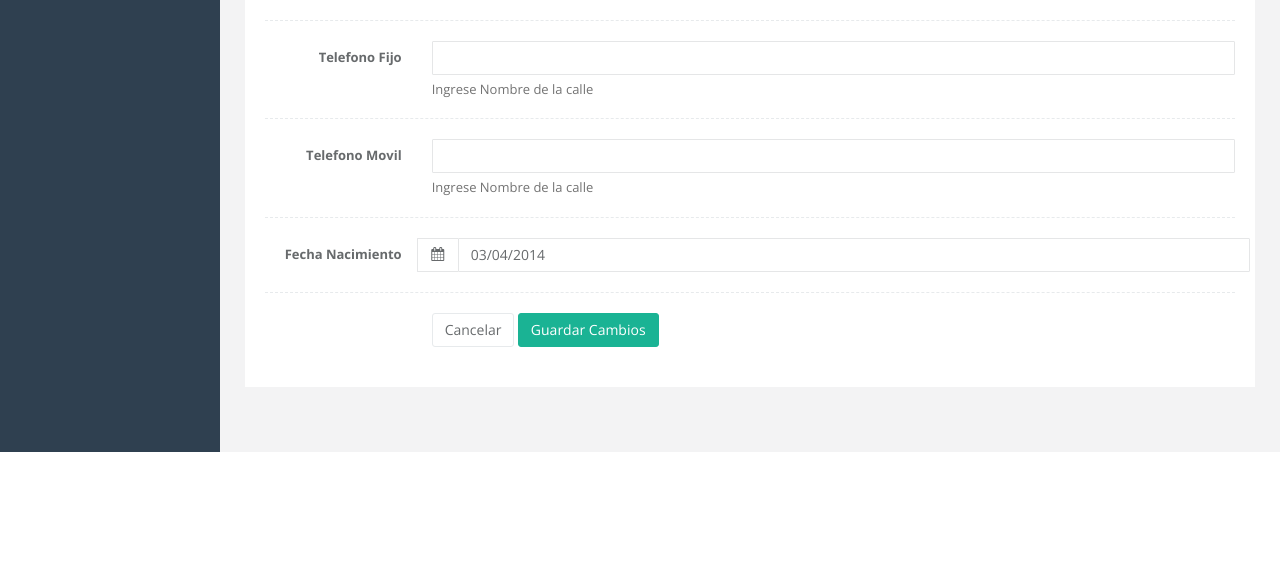
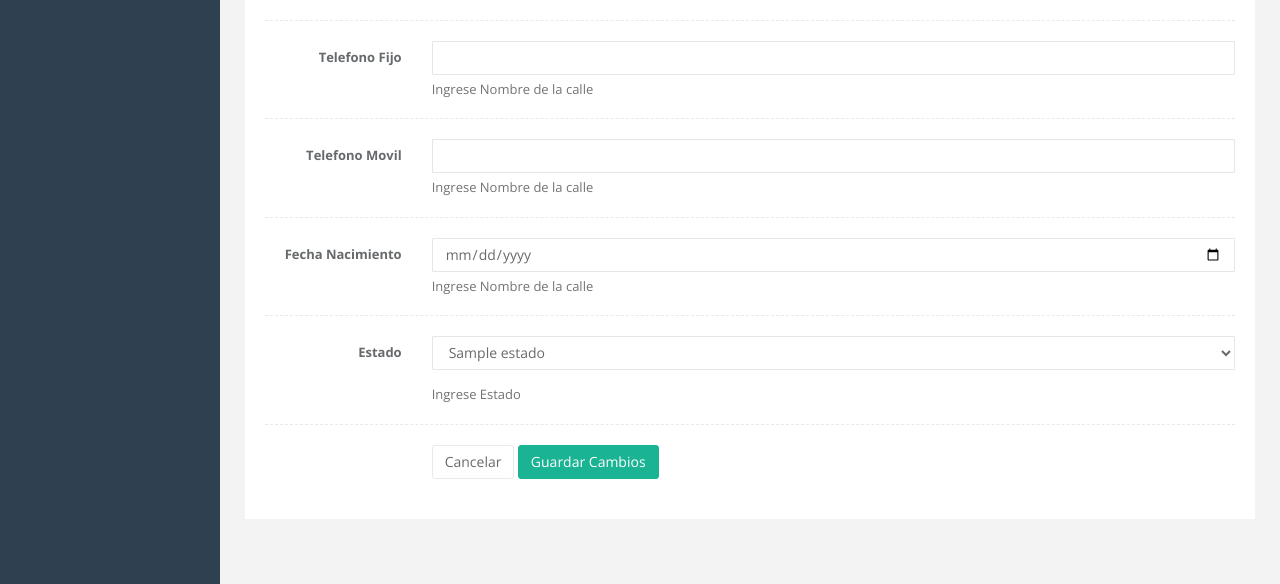
Before and after one commit to lonkonao/proyectoTitulo, a PHP site: page /vista/delincuente.php in a window 1280 px wide. Shown: the part 918-1502 px from the top of the page. Before the commit the page ends 1370 px from the top, so only its background shows below. Run offline with PHP 8.4, Linux system fonts and the light colour scheme; the visitor is signed in with stand-in values (Sample User, id 1); tables that the repository leaves empty or names only in its code hold one stand-in row (values such as "Sample post"); some libraries are stand-ins or nearby versions.

Commit message:
fix delincuente

```diff
--- a/modelo/Data.php
+++ b/modelo/Data.php
@@ -90,7 +90,7 @@ class Data {
         $sql = "select u.user,u.rut,u.nombre,u.apellidos,u.fe_habilitacion,e.nombre,es.nombre,i.nombre from us_perfil u,us_estado e,us_estamento es,us_institucion i  where u.institucion = i.id and u.estamento = es.id and u.estado = e.id ";
         $tildes = $this->c->ejecutar("SET NAMES 'utf8'");
         $res = $this->c->ejecutar($sql);
-        echo" <table class='table table-striped table-bordered table-hover dataTables-example'>";
+        echo" <table class='table table-striped table-bordered table-hover table-responsive dataTables-example'>";
         echo" <thead>";
         echo" <tr>";
         echo" <th>Usuario</th>";
@@ -197,6 +197,20 @@ class Data {
         } else {
             echo '<script language="javascript">';
             echo 'alert("Registrado Correctamente"); location.href="../vista/usuarios.php"';
+            echo '</script>';
+        }
+    }
+
+
+    public function insertDelincuentes($rut,$nombre,$apeP,$apeM,$apodo,$domici,$reg,$comu,$fonoF,$fonoP,$fecha,$esta) {
+        $sql = "insert into dl_delincuente values ('" . $rut . "','" . $nombre . "','" . $apeP . "','" . $apeM . "','" . $apodo . "','" . $domici . "','" . $reg . "','" . $comu . "','" . $fonoF . "','" . $fonoP . "','" . $fecha . "','" . $esta . "')";
+        if (!$this->c->ejecutar($sql)) {
+            echo '<script language="javascript">';
+            echo 'alert("Error, No se Realizo la accion ");location.href="../vista/delincuente.php?e=1"';
+            echo '</script>';
+        } else {
+            echo '<script language="javascript">';
+            echo 'alert("Registrado Correctamente"); location.href="../vista/delincuente.php"';
             echo '</script>';
         }
     }
@@ -361,6 +375,19 @@ class Data {
         echo "</select>";
     }
 
+    public function comboEstadoDel() {
+        $sql = "select id, nombre from dl_estado";
+
+        $tildes = $this->c->ejecutar("SET NAMES 'utf8'");
+        $res = $this->c->ejecutar($sql);
+        echo "<select id='estadoDeli' name='estadoDeli' class='form-control m-b' >";
+        while ($resultado = $res->fetch_array()) {
+
+            echo "<option value='" . $resultado[0] . "'> " . $resultado[1] . "</option>";
+        }
+        echo "</select>";
+    }
+
 
     //
     //
--- a/vista/delincuente.php
+++ b/vista/delincuente.php
@@ -87,7 +87,7 @@
                                 echo"                            <a href='#'><em class='fa fa-cog'></em> <span class='nav-label'>Administracion Portal</span> <span class='fa arrow'></span></a> ";
                                 echo"                            <ul class='nav nav-second-level'>";
                                 echo"                                <li><a href='instituciones.php'><i class='fa fa-university'></i> Instituciones</a></li>";
-                                echo"                                <li><a href='#'><i class='fa fa-user'></i> Usuarios</a></li>";
+                                echo"                                <li><a href='usuarios.php'><i class='fa fa-user'></i> Usuarios</a></li>";
 
                                 echo"                            </ul>";
                                 echo"                        </li>";
@@ -147,16 +147,16 @@
                                 break;
                             case "Operador":
 
-                                echo"<li class='active'>";
+                                echo"<li>";
                                 echo"    <a href='portal.php'><i class='fa fa-home'></i> <span class='nav-label'>Portal</span> <span class='fa arrow'></span></a>";
                                 echo"    <ul class='nav nav-second-level'>";
-                                echo"        <li class='active'><a href='portal.php'><i class='fa fa-home'></i>Inicio</a></li>";
+                                echo"        <li><a href='portal.php'><i class='fa fa-home'></i>Inicio</a></li>";
                                 echo"    </ul>";
                                 echo"                        </li>";
-                                echo"                        <li> ";
+                                echo"                        <li class='active'> ";
                                 echo"                            <a href='#'><em class='fa fa-cog'></em> <span class='nav-label'>Ingresos Datos</span> <span class='fa arrow'></span></a> ";
                                 echo"                            <ul class='nav nav-second-level'>";
-                                echo"                                <li><a href='#'><i class='fa fa-user-secret'></i> Delincuente</a></li>";
+                                echo"                                <li class='active'><a href='#'><i class='fa fa-user-secret'></i> Delincuente</a></li>";
                                 echo"                                <li><a href='#'><i class='fa fa-gavel'></i> Delitos</a></li>";
                                 echo"                                <li><a href='#'><i class='fa fa-users'></i> Parentesco</a></li>";
 
@@ -278,7 +278,7 @@
                                     <form method="get" class="form-horizontal">
 
                                         <div class="form-group"><label class="col-sm-2 control-label">R.U.N</label>
-                                            <div class="col-sm-10"><input type="text" class="form-control" name="txtRut" data-mask='99.999.999-*' required placeholder='12.345.678-9'>
+                                            <div class="col-sm-10"><input type="text" class="form-control required" name="txtRut" data-mask="99.999.999-*" placeholder="12.345.678-9" >
                                                 <span class="help-block m-b-none">Ingrese R.U.N del Delincuente</span>
                                             </div>
                                         </div>
@@ -354,19 +354,29 @@
                                         <div class="hr-line-dashed"></div>
 
 
-                                        <div class="form-group" id="data_1"><label class="col-sm-2 control-label">Fecha Nacimiento</label>
-                                            <div class="input-group date">
-                                                <span class="input-group-addon"><i class="fa fa-calendar"></i></span><input type="text" class="form-control" value="03/04/2014">
+                                        <div class="form-group"><label class="col-sm-2 control-label">Fecha Nacimiento</label>
+                                            <div class="col-sm-10"><input type="date" class="form-control" name="txtFecha" > <span class="help-block m-b-none">Ingrese Nombre de la calle</span>
                                             </div>
                                         </div>
                                         <div class="hr-line-dashed"></div>
 
+                                        <?php
 
+                                        echo"<div class='form-group'><label class='col-sm-2 control-label'>Estado</label>";
+                                        echo"<div class='col-sm-10'>";
 
-                                        <div class="form-group">
-                                            <div class="col-sm-4 col-sm-offset-2">
-                                                <button class="btn btn-white" type="submit">Cancelar</button>
-                                                <button class="btn btn-primary" type="submit">Guardar Cambios</button>
+                                        $d->comboEstadoDel();
+
+                                        echo"<span class='help-block m-b-none'>Ingrese Estado</span>";
+                                        echo"</div>";
+                                        echo"</div>";
+                                        echo"<div class='hr-line-dashed'></div>";
+                                        ?>
+
+                                        <div class = "form-group">
+                                            <div class = "col-sm-4 col-sm-offset-2">
+                                                <button class = "btn btn-white" type = "submit">Cancelar</button>
+                                                <button class = "btn btn-primary" type = "submit">Guardar Cambios</button>
                                             </div>
                                         </div>
                                     </form>
@@ -386,7 +396,7 @@
 
 
 
-    <script src="../js/ajax.js"></script>
+    <script src = "../js/ajax.js"></script>
 
     <!-- Mainly scripts -->
     <script src="../js/jquery-2.1.1.js"></script>
```
Lines whose indentation alone changed are shown as unchanged.
